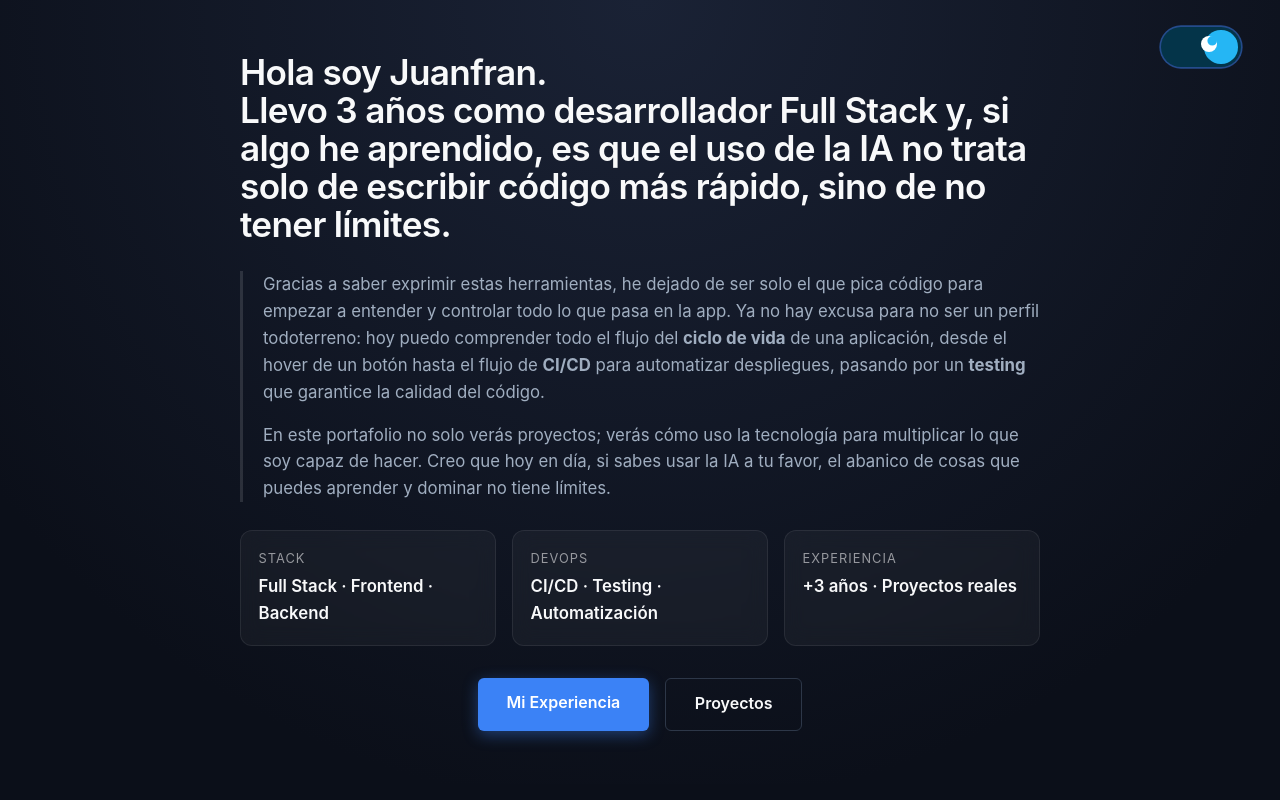
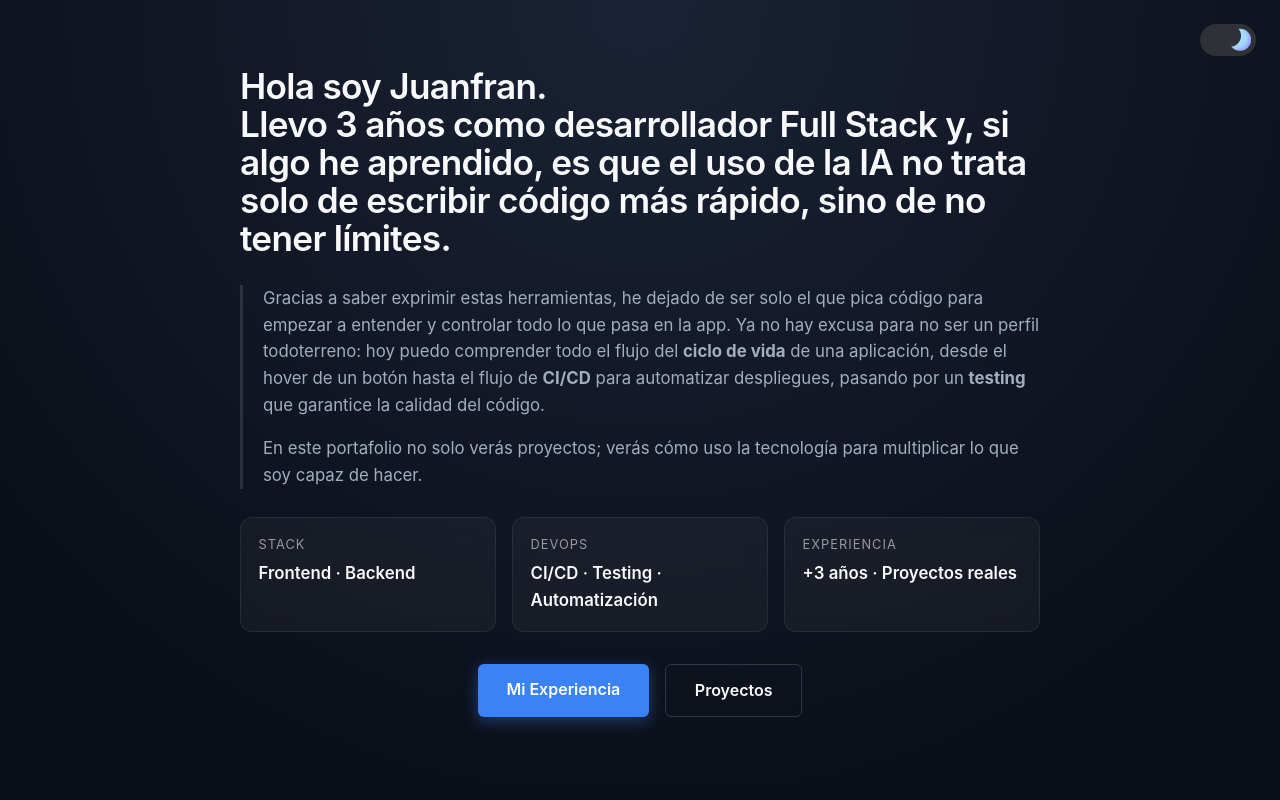
Before and after one commit to juanFRANvelilla/juanFranciscoPerezWeb, an Angular app in the folder webPersonalAngular/: page / in a window 1280 px wide. Shown: the top 800 px of the page. Built offline with nearby package versions, Linux system fonts and the light colour scheme.

Commit message:
feat: actualizar toggle theme

```diff
--- a/webPersonalAngular/src/app/app.css
+++ b/webPersonalAngular/src/app/app.css
@@ -368,194 +368,3 @@ h1, h2, h3, h4 {
   right: 1.5rem;
   z-index: 100;
 }
-
-.theme {
-  display: flex;
-  align-items: center;
-  -webkit-tap-highlight-color: transparent;
-}
-
-.theme__icon {
-  transition: 0.3s;
-}
-
-.theme__icon,
-.theme__toggle {
-  z-index: 1;
-}
-
-.theme__icon,
-.theme__icon-part {
-  position: absolute;
-}
-
-.theme__icon {
-  display: block;
-  top: 0.75em;
-  left: 0.75em;
-  width: 1.5em;
-  height: 1.5em;
-}
-
-.theme__icon-part {
-  border-radius: 50%;
-  box-shadow: 0.4em -0.4em 0 0.5em hsl(0,0%,100%) inset;
-  top: calc(50% - 0.5em);
-  left: calc(50% - 0.5em);
-  width: 1em;
-  height: 1em;
-  transition: box-shadow var(--transDur) ease-in-out,
-		opacity var(--transDur) ease-in-out,
-		transform var(--transDur) ease-in-out;
-  transform: scale(0.5);
-}
-
-.theme__icon-part ~ .theme__icon-part {
-  background-color: hsl(0,0%,100%);
-  border-radius: 0.05em;
-  top: 50%;
-  left: calc(50% - 0.05em);
-  transform: rotate(0deg) translateY(0.5em);
-  transform-origin: 50% 0;
-  width: 0.1em;
-  height: 0.2em;
-}
-
-.theme__icon-part:nth-child(3) {
-  transform: rotate(45deg) translateY(0.45em);
-}
-
-.theme__icon-part:nth-child(4) {
-  transform: rotate(90deg) translateY(0.45em);
-}
-
-.theme__icon-part:nth-child(5) {
-  transform: rotate(135deg) translateY(0.45em);
-}
-
-.theme__icon-part:nth-child(6) {
-  transform: rotate(180deg) translateY(0.45em);
-}
-
-.theme__icon-part:nth-child(7) {
-  transform: rotate(225deg) translateY(0.45em);
-}
-
-.theme__icon-part:nth-child(8) {
-  transform: rotate(270deg) translateY(0.5em);
-}
-
-.theme__icon-part:nth-child(9) {
-  transform: rotate(315deg) translateY(0.5em);
-}
-
-.theme__label,
-.theme__toggle,
-.theme__toggle-wrap {
-  position: relative;
-}
-
-.theme__toggle,
-.theme__toggle:before {
-  display: block;
-}
-
-.theme__toggle {
-  background-color: hsl(48,90%,85%);
-  border-radius: 25% / 50%;
-  box-shadow: 0 0 0 0.125em var(--primaryT);
-  padding: 0.25em;
-  width: 6em;
-  height: 3em;
-  -webkit-appearance: none;
-  appearance: none;
-  transition: background-color var(--transDur) ease-in-out,
-		box-shadow 0.15s ease-in-out,
-		transform var(--transDur) ease-in-out;
-  cursor: pointer;
-}
-
-.theme__toggle:before {
-  background-color: hsl(48,90%,55%);
-  border-radius: 50%;
-  content: "";
-  width: 2.5em;
-  height: 2.5em;
-  transition: 0.3s;
-}
-
-.theme__toggle:focus {
-  box-shadow: 0 0 0 0.125em var(--primary);
-  outline: transparent;
-}
-
-/* Checked */
-.theme__toggle:checked {
-  background-color: hsl(198,90%,15%);
-}
-
-.theme__toggle:checked:before,
-.theme__toggle:checked ~ .theme__icon {
-  transform: translateX(3em);
-}
-
-.theme__toggle:checked:before {
-  background-color: hsl(198,90%,55%);
-}
-
-.theme__toggle:checked ~ .theme__icon .theme__icon-part:nth-child(1) {
-  box-shadow: 0.2em -0.2em 0 0.2em hsl(0,0%,100%) inset;
-  transform: scale(1);
-  top: 0em;
-  left: -1em;
-}
-
-.theme__toggle:checked ~ .theme__icon .theme__icon-part ~ .theme__icon-part {
-  opacity: 0;
-}
-
-.theme__toggle:checked ~ .theme__icon .theme__icon-part:nth-child(2) {
-  transform: rotate(45deg) translateY(0.8em);
-}
-
-.theme__toggle:checked ~ .theme__icon .theme__icon-part:nth-child(3) {
-  transform: rotate(90deg) translateY(0.8em);
-}
-
-.theme__toggle:checked ~ .theme__icon .theme__icon-part:nth-child(4) {
-  transform: rotate(135deg) translateY(0.8em);
-}
-
-.theme__toggle:checked ~ .theme__icon .theme__icon-part:nth-child(5) {
-  transform: rotate(180deg) translateY(0.8em);
-}
-
-.theme__toggle:checked ~ .theme__icon .theme__icon-part:nth-child(6) {
-  transform: rotate(225deg) translateY(0.8em);
-}
-
-.theme__toggle:checked ~ .theme__icon .theme__icon-part:nth-child(7) {
-  transform: rotate(270deg) translateY(0.8em);
-}
-
-.theme__toggle:checked ~ .theme__icon .theme__icon-part:nth-child(8) {
-  transform: rotate(315deg) translateY(0.8em);
-}
-
-.theme__toggle:checked ~ .theme__icon .theme__icon-part:nth-child(9) {
-  transform: rotate(360deg) translateY(0.8em);
-}
-
-.theme__toggle-wrap {
-  margin: 0 0.75em;
-}
-
-@supports selector(:focus-visible) {
-  .theme__toggle:focus {
-    box-shadow: 0 0 0 0.125em var(--primaryT);
-  }
-
-  .theme__toggle:focus-visible {
-    box-shadow: 0 0 0 0.125em var(--primary);
-  }
-}
--- a/webPersonalAngular/src/app/app.html
+++ b/webPersonalAngular/src/app/app.html
@@ -2,23 +2,7 @@
 
   <!-- Theme Toggle -->
   <div class="theme-switch-wrapper">
-    <label for="theme" class="theme">
-      <span class="theme__toggle-wrap">
-        <input id="theme" class="theme__toggle" type="checkbox" role="switch" name="theme" value="dark"
-               [checked]="isDarkTheme()" (change)="toggleTheme()">
-        <span class="theme__icon">
-          <span class="theme__icon-part"></span>
-          <span class="theme__icon-part"></span>
-          <span class="theme__icon-part"></span>
-          <span class="theme__icon-part"></span>
-          <span class="theme__icon-part"></span>
-          <span class="theme__icon-part"></span>
-          <span class="theme__icon-part"></span>
-          <span class="theme__icon-part"></span>
-          <span class="theme__icon-part"></span>
-        </span>
-      </span>
-    </label>
+    <app-theme-toggle />
   </div>
 
   <!-- Hero Section -->
@@ -37,15 +21,14 @@
           la calidad del código.
         </p>
         <p>
-          En este portafolio no solo verás proyectos; verás cómo uso la tecnología para multiplicar lo que soy capaz de hacer. Creo que hoy en día,
-          si sabes usar la IA a tu favor, el abanico de cosas que puedes aprender y dominar no tiene límites.
+          En este portafolio no solo verás proyectos; verás cómo uso la tecnología para multiplicar lo que soy capaz de hacer.
         </p>
       </div>
 
       <div class="hero-cards" aria-label="Resumen profesional">
         <article class="hero-card">
           <div class="hero-card__label">Stack</div>
-          <div class="hero-card__value">Full Stack · Frontend · Backend</div>
+          <div class="hero-card__value">Frontend · Backend</div>
         </article>
         <article class="hero-card">
           <div class="hero-card__label">DevOps</div>
--- a/webPersonalAngular/src/app/app.ts
+++ b/webPersonalAngular/src/app/app.ts
@@ -1,17 +1,19 @@
-import { Component, signal } from '@angular/core';
+import { Component, inject } from '@angular/core';
 import { RouterOutlet } from '@angular/router';
+import { ThemeToggleComponent } from './shared/theme-toggle/theme-toggle.component';
+import { ThemeService } from './core/services/theme.service';
 
 @Component({
   selector: 'app-root',
-  imports: [RouterOutlet],
+  imports: [RouterOutlet, ThemeToggleComponent],
   templateUrl: './app.html',
   styleUrl: './app.css'
 })
 export class App {
-  // Inicialmente en dark theme (checked)
-  isDarkTheme = signal(true);
+  private readonly theme = inject(ThemeService);
+  readonly isDarkTheme = this.theme.isDark;
 
   toggleTheme() {
-    this.isDarkTheme.update(val => !val);
+    this.theme.toggle();
   }
 }
--- /dev/null
+++ b/webPersonalAngular/src/app/core/services/theme.service.ts
@@ -0,0 +1,43 @@
+import { Injectable, signal } from '@angular/core';
+
+const STORAGE_KEY = 'juanfran-theme';
+
+@Injectable({ providedIn: 'root' })
+export class ThemeService {
+  readonly isDark = signal(this.readStored());
+
+  constructor() {
+    this.applyDom(this.isDark());
+  }
+
+  toggle(): void {
+    this.setDark(!this.isDark());
+  }
+
+  setDark(dark: boolean): void {
+    this.isDark.set(dark);
+    try {
+      localStorage.setItem(STORAGE_KEY, dark ? 'dark' : 'light');
+    } catch {
+      /* ignore */
+    }
+    this.applyDom(dark);
+  }
+
+  private readStored(): boolean {
+    if (typeof localStorage === 'undefined') return true;
+    try {
+      const v = localStorage.getItem(STORAGE_KEY);
+      if (v === 'dark') return true;
+      if (v === 'light') return false;
+      return true; // por defecto: dark
+    } catch {
+      return true;
+    }
+  }
+
+  private applyDom(dark: boolean): void {
+    if (typeof document === 'undefined') return;
+    document.documentElement.setAttribute('data-theme', dark ? 'dark' : 'light');
+  }
+}
--- /dev/null
+++ b/webPersonalAngular/src/app/shared/theme-toggle/theme-toggle.component.ts
@@ -0,0 +1,91 @@
+import { Component, inject } from '@angular/core';
+import { ThemeService } from '../../core/services/theme.service';
+
+@Component({
+  selector: 'app-theme-toggle',
+  standalone: true,
+  template: `
+    <label class="switch" aria-label="Cambiar tema">
+      <input type="checkbox" [checked]="theme.isDark()" (change)="theme.toggle()" />
+      <span class="slider"></span>
+    </label>
+  `,
+  styles: [
+    `
+      :host {
+        display: inline-flex;
+        align-items: center;
+      }
+
+      /* From Uiverse.io by satyamchaudharydev */
+      /* The switch - the box around the slider */
+      .switch {
+        display: block;
+        --width-of-switch: 3.5em;
+        --height-of-switch: 2em;
+        /* size of sliding icon -- sun and moon */
+        --size-of-icon: 1.4em;
+        /* it is like a inline-padding of switch */
+        --slider-offset: 0.3em;
+        position: relative;
+        width: var(--width-of-switch);
+        height: var(--height-of-switch);
+      }
+
+      /* Hide default HTML checkbox */
+      .switch input {
+        opacity: 0;
+        width: 0;
+        height: 0;
+      }
+
+      /* The slider */
+      .slider {
+        position: absolute;
+        cursor: pointer;
+        top: 0;
+        left: 0;
+        right: 0;
+        bottom: 0;
+        background-color: #f4f4f5;
+        transition: 0.4s;
+        border-radius: 30px;
+      }
+
+      :host-context(.light-theme) .slider {
+        box-shadow: 0 0 0 2px rgba(59, 130, 246, 0.35);
+      }
+
+      .slider:before {
+        position: absolute;
+        content: '';
+        height: var(--size-of-icon, 1.4em);
+        width: var(--size-of-icon, 1.4em);
+        border-radius: 20px;
+        left: var(--slider-offset, 0.3em);
+        top: 50%;
+        transform: translateY(-50%);
+        background: linear-gradient(40deg, #fbfb00, #ff6f00 70%);
+        transition: 0.4s;
+      }
+
+      input:checked + .slider {
+        background-color: #303136;
+      }
+
+      input:checked + .slider:before {
+        left: calc(
+          100% - (var(--size-of-icon, 1.4em) + var(--slider-offset, 0.3em))
+        );
+        background: #303136;
+        /* change the value of second inset in box-shadow to change the angle and direction of the moon  */
+        box-shadow:
+          inset -3px -2px 5px -2px #8983f7,
+          inset -10px -4px 0 0 #a3dafb;
+      }
+    `,
+  ],
+})
+export class ThemeToggleComponent {
+  readonly theme = inject(ThemeService);
+}
```
Also changed, not shown: 1 other file (tests, documents, lock files or other folders).
